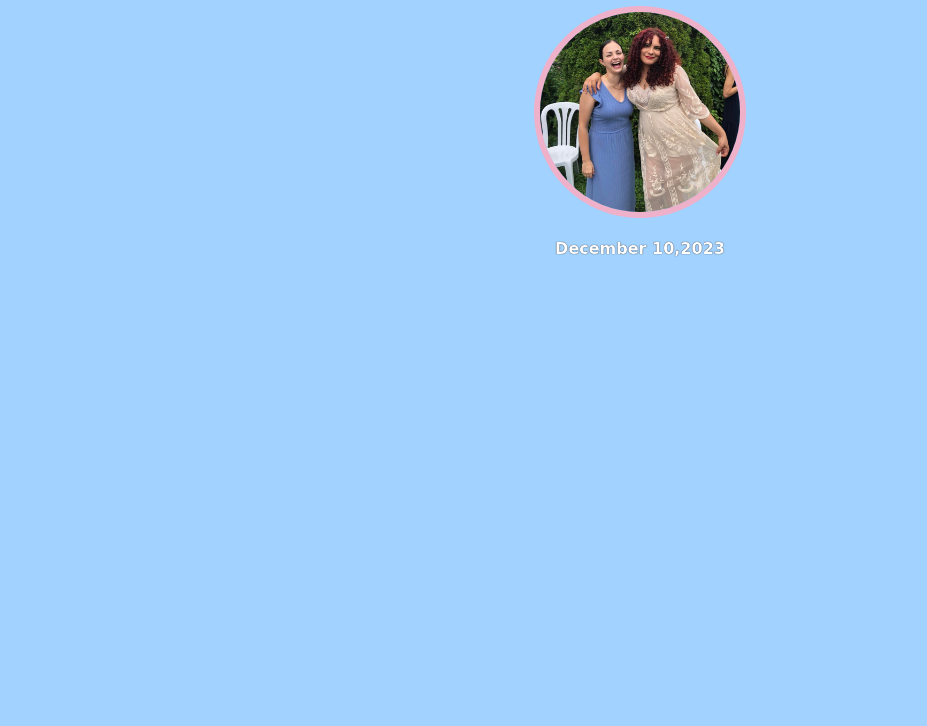
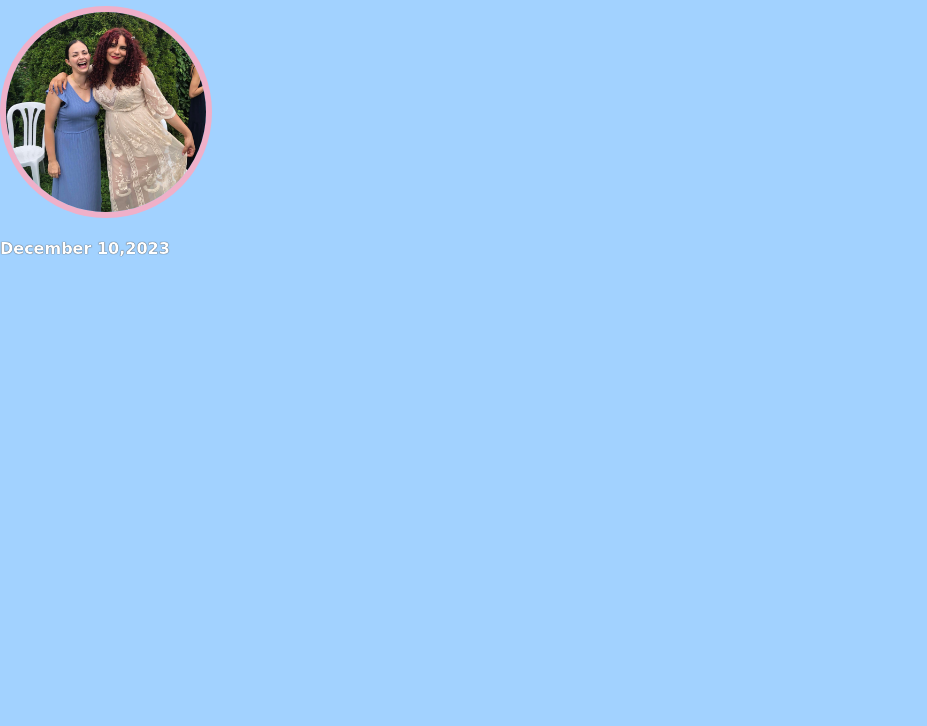
Before and after one commit to CherineAmr/jess, a website built with Vite: page index.html in a window 1280 px wide. Shown: the part 74-800 px from the top of the page, without its empty margins (0-927 px from the left). Built offline with nearby package versions, Linux system fonts and the light colour scheme; a web font is replaced by a local one.

Commit message:
Update styles.css

```diff
--- a/styles.css
+++ b/styles.css
@@ -13,6 +13,10 @@ body{
    font-family: happy monkey, cursive;
     background: #a2d2ff;
     color: #ffffff;
+    display: flex;
+    flex-direction: column;
+    justify-content: center;
+    align-items: start;
 
 
 }
```
